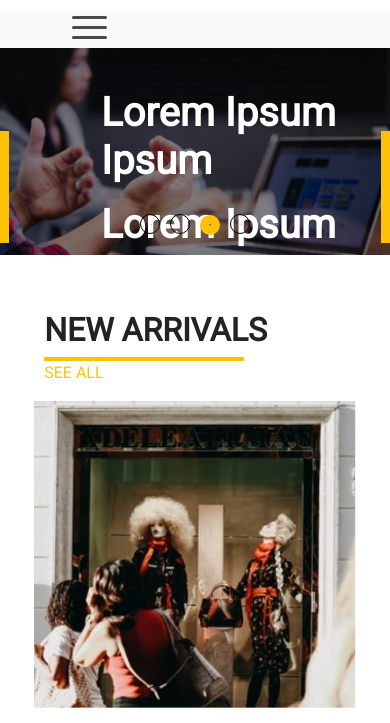
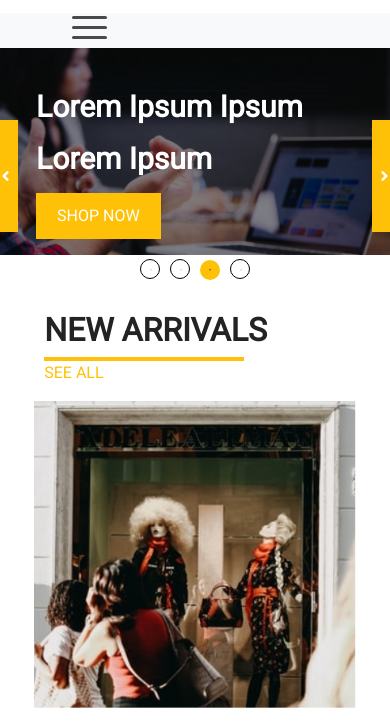
Before and after one commit to MarufAlAslam/fiverr8, a plain HTML site: page index.html in a window 390 px wide. Shown: the part 121-844 px from the top of the page. Drawn offline with nearby package versions, Linux system fonts and the light colour scheme; a web font is replaced by a local one.

Commit message:
css edditted

```diff
--- a/home.css
+++ b/home.css
@@ -58,4 +58,36 @@
     .shopbtn{
         position: unset;
     }
+
 }
+@media only screen and (max-width:576px){
+    .hero-title{
+        left: 60px;
+        top: 20%;
+    }
+    .font-85{
+        font-size: 30px !important;
+    }
+    .hero-title button{
+        margin: 0px !important;
+        padding: 10px 20px !important;
+    }
+    .Slides .slick-dots{
+        bottom: -25px !important;
+    }
+    .slider1_next_arrow{
+        position: absolute;
+        background-color: var(--warning);
+        z-index: 1;
+        top: 35%;
+        right: 4%;
+    }
+
+    .slider1_prev_arrow{
+        position: absolute;
+        background-color: var(--warning);
+        z-index: 1;
+        top: 35%;
+        left: 4%;
+    }
+}
--- a/style.css
+++ b/style.css
@@ -210,7 +210,7 @@ body{
     background-color: var(--warning);
     z-index: 1;
     top: 40%;
-    right: 2%;
+    right: 4%;
 }
 
 .slider1_prev_arrow{
@@ -218,7 +218,7 @@ body{
     background-color: var(--warning);
     z-index: 1;
     top: 40%;
-    left: 2%;
+    left: 4%;
 }
 /* ==========================================Slides========================================== */
 
```
